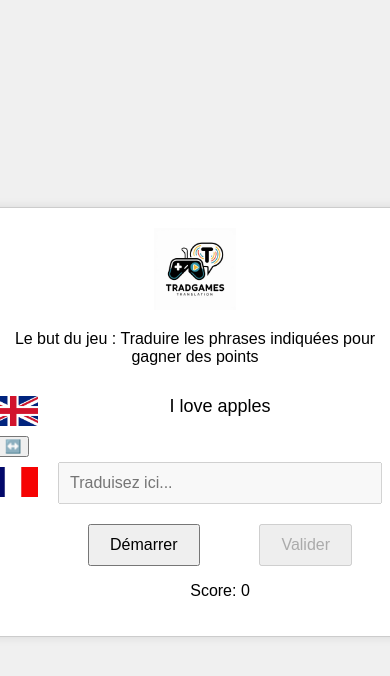
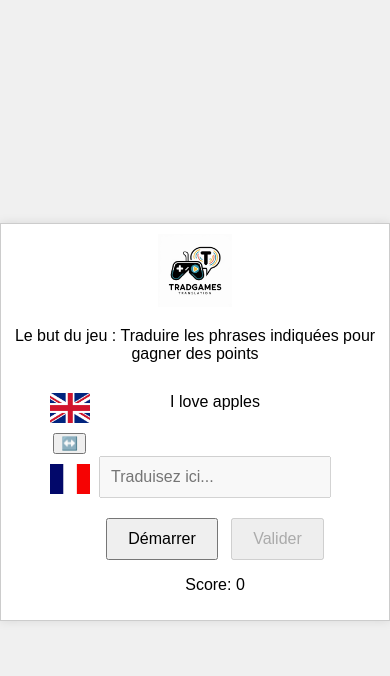
Before and after one commit to HutchAlpha/TradGames, a PHP site: page / in a window 390 px wide. Shown: the top 676 px of the page. Run offline with PHP 8.4, Linux system fonts and the light colour scheme.

Commit message:
Petite correction CSS

```diff
--- a/Css/style.css
+++ b/Css/style.css
@@ -68,3 +68,26 @@ body {
     font-size: 16px;
     cursor: pointer;
 }
+
+@media screen and (max-width: 768px) {
+    .container {
+        padding: 10px;
+    }
+
+    .flags img {
+        width: 40px;
+    }
+
+    .middle {
+        margin: 0 10px;
+    }
+
+    .phrase {
+        font-size: 16px;
+    }
+
+    .input-area input {
+        width: 90%;
+        max-width: 250px;
+    }
+}
```
